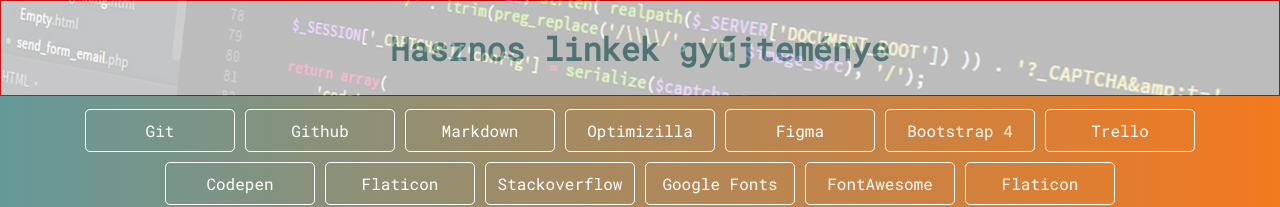
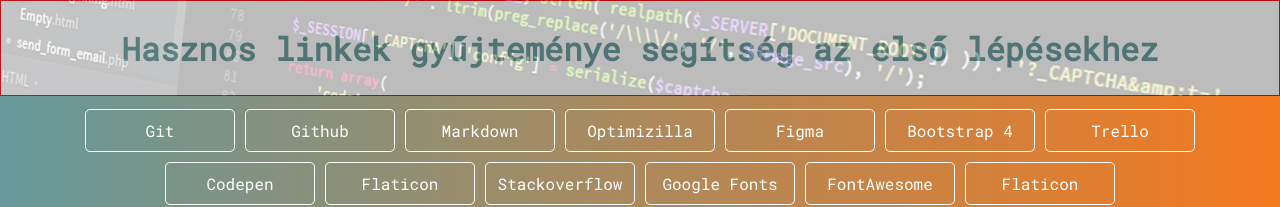
Before and after one commit to boroczkycsaba/hasznosLinkek, a plain HTML site: page index.html in a window 1280 px wide. Shown: the top 207 px of the page. Drawn offline with Linux system fonts and the light colour scheme.

Commit message:
Hasznos link szöveg módosítás

```diff
--- a/index.html
+++ b/index.html
@@ -11,7 +11,7 @@
   <body>
     <div class="container">
       <header>
-        <h1>Hasznos linkek gyűjteménye</h1>
+        <h1>Hasznos linkek gyűjteménye segítség az első lépésekhez</h1>
       </header>
 
       <nav>
```
